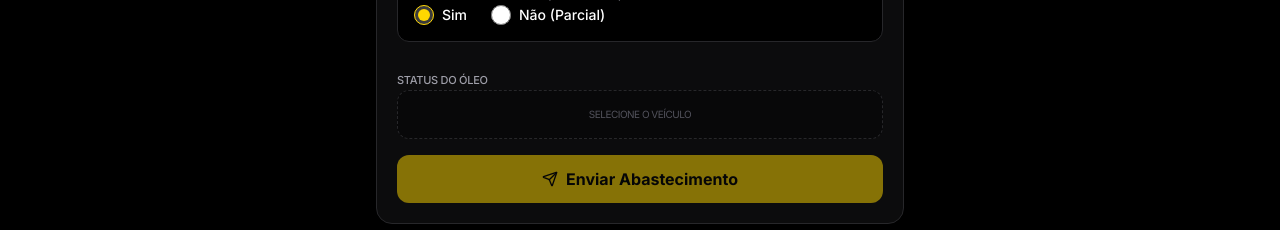
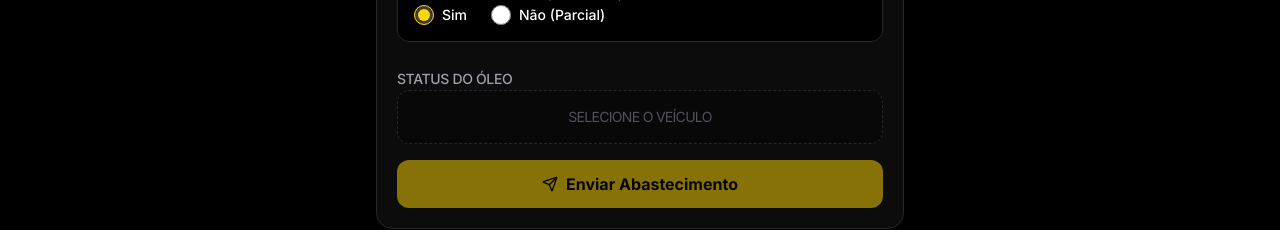
Before and after one commit to Cetec26/cetec-appfrota, a React (Vite) app: page / in a window 1280 px wide. Shown: the part 537-767 px from the top of the page. Built offline with nearby package versions, Linux system fonts and the light colour scheme; no server answers.

Commit message:
style: aumenta o tamanho da fonte do status do oleo

```diff
--- a/src/App.tsx
+++ b/src/App.tsx
@@ -863,10 +863,10 @@ export default function App() {
 
                 {/* Troca de Óleo - Abastecimento */}
                 <div className="space-y-3 pt-2">
-                  <label className="text-[11px] font-medium text-zinc-400 uppercase tracking-tight">Status do Óleo</label>
+                  <label className="text-sm font-medium text-zinc-400 uppercase tracking-tight">Status do Óleo</label>
                   {fuelingData.veiculo ? (
                     <div className="bg-black border border-zinc-800 rounded-xl p-4">
-                      <p className="text-[9px] font-bold text-[#FFD700] uppercase tracking-widest mb-3">Próxima Troca:</p>
+                      <p className="text-xs font-bold text-[#FFD700] uppercase tracking-widest mb-3">Próxima Troca:</p>
                       <div className="space-y-3">
                         {oilReferences.filter(ref => ref.vehicle === fuelingData.veiculo).map(ref => {
                           const nextKmStr = (ref.km || "").toString().replace(/\./g, '');
@@ -876,13 +876,13 @@ export default function App() {
                           const isUrgent = hasAlert && currentKm > nextKm;
                           return (
                             <div key={ref.vehicle} className="space-y-2">
-                              <div className="flex justify-between text-[10px]">
+                              <div className="flex justify-between items-center text-sm">
                                 <span className="text-zinc-400 font-medium">{ref.vehicle}</span>
-                                <span className="text-white font-bold">KM {ref.km}</span>
+                                <span className="text-white font-black text-lg">KM {ref.km}</span>
                               </div>
                               {hasAlert && (
                                 <div className={cn(
-                                  "text-[9px] font-black uppercase tracking-widest p-2 rounded-lg text-center",
+                                  "text-xs font-black uppercase tracking-widest p-3 rounded-lg text-center",
                                   isUrgent ? "bg-red-500/10 text-red-500 border border-red-500/20" : "bg-emerald-500/10 text-emerald-500 border border-emerald-500/20"
                                 )}>
                                   {isUrgent ? "TROCA DE ÓLEO URGENTE" : "OK - AGUARDAR"}
@@ -895,7 +895,7 @@ export default function App() {
                     </div>
                   ) : (
                     <div className="bg-black/30 border border-dashed border-zinc-800 rounded-xl p-4 text-center">
-                      <p className="text-[10px] text-zinc-600 uppercase tracking-tighter">Selecione o veículo</p>
+                      <p className="text-sm text-zinc-600 uppercase tracking-tighter">Selecione o veículo</p>
                     </div>
                   )}
                   {(() => {
@@ -907,8 +907,8 @@ export default function App() {
 
                     if (isUrgent) {
                       return (
-                        <div className="bg-[#FFD700]/10 border border-[#FFD700]/20 p-3 rounded-xl mb-2">
-                          <p className="text-[#FFD700] font-black text-[10px] text-center leading-tight uppercase tracking-wide">
+                        <div className="bg-[#FFD700]/10 border border-[#FFD700]/20 p-4 rounded-xl mb-2">
+                          <p className="text-[#FFD700] font-black text-sm text-center leading-tight uppercase tracking-wide">
                             USAR CARTÃO VALE CARD PARA TROCA ÓLEO E FILTRO
                           </p>
                         </div>
```
